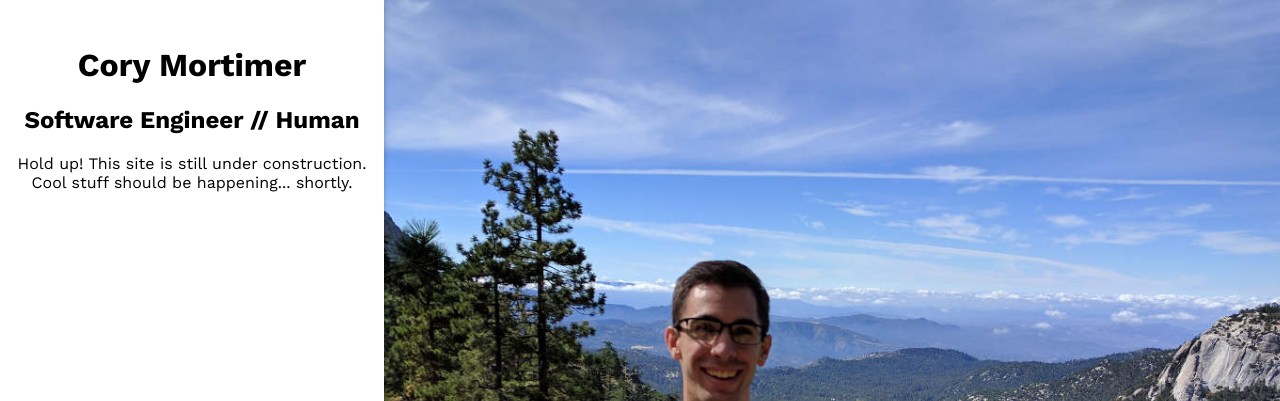
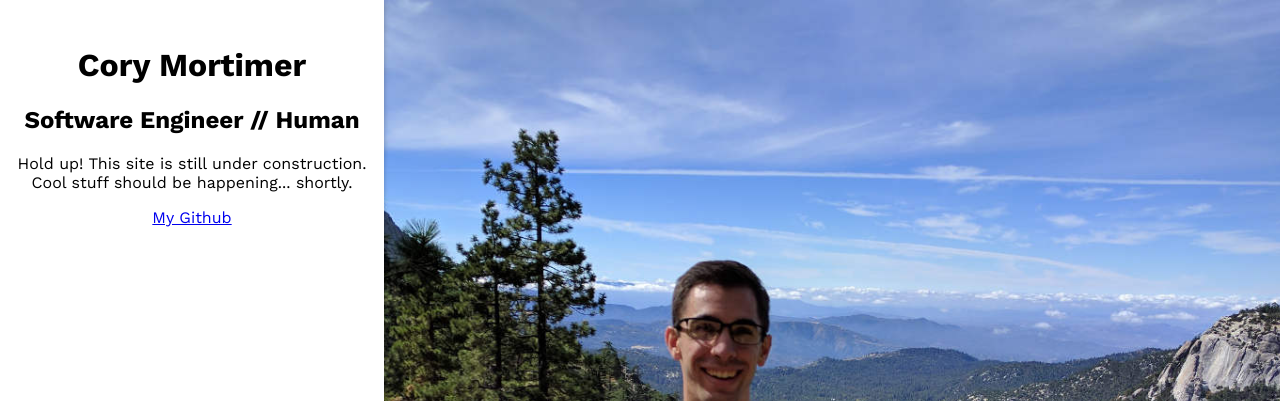
Before and after one commit to CoryMortimer/CoryMortimer.github.io, a Jekyll site: the page built from index.md, in a window 1280 px wide. Shown: the top 401 px of the page. Built offline with Jekyll 4.4.1, drawn with Linux system fonts in a browser that asks for light colours.

Commit message:
Add github link to website

```diff
--- a/_layouts/home.html
+++ b/_layouts/home.html
@@ -9,6 +9,7 @@
           <h1>Cory Mortimer</h1>
           <h2>Software Engineer // Human</h2>
           <p>Hold up! This site is still under construction. Cool stuff should be happening... shortly.</p>
+          <a href="//github.com/corymortimer" target="_blank">My Github</a>
         </div>
         <footer id="footer">
           <ul>
```
